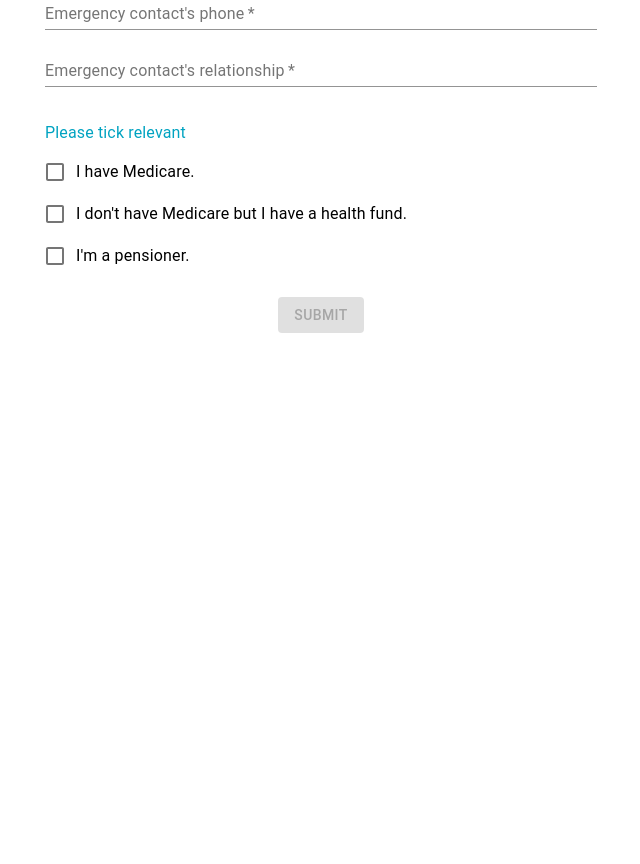
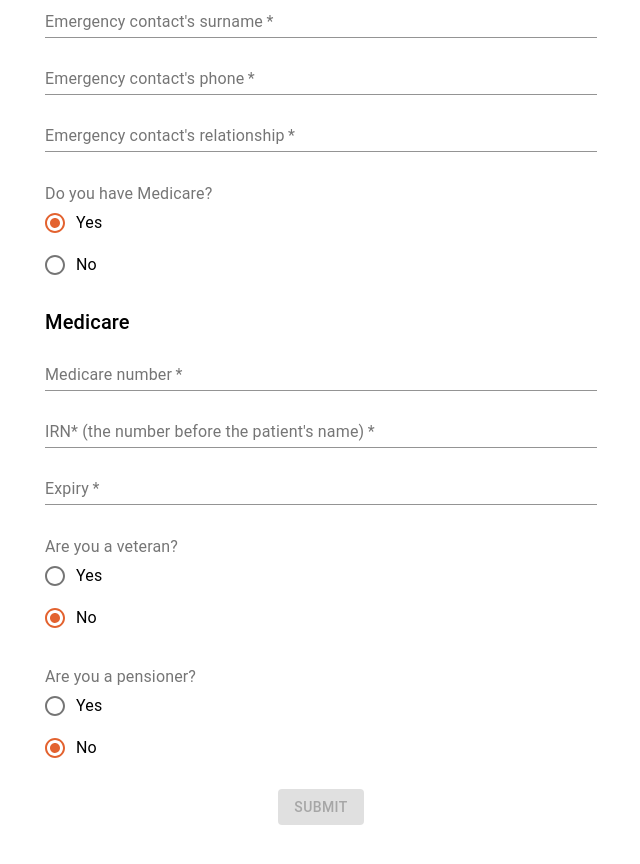
Before and after one commit to lindachenau/new-patient, a React (Create React App) app: page / in a window 1280 px wide. Shown: the part 980-1844 px from the top of the page, without its empty margins (319-959 px from the left). Before the commit the page ends 1353 px from the top, so only its background shows below. Built offline with nearby package versions, Linux system fonts and the light colour scheme; no server answers.

Commit message:
Added DVA

```diff
--- /dev/null
+++ b/src/components/DVA.js
@@ -0,0 +1,40 @@
+import React from 'react'
+import InputLabel from '@material-ui/core/InputLabel'
+import FormControl from '@material-ui/core/FormControl'
+import Container from '@material-ui/core/Container'
+import Typography from '@material-ui/core/Typography'
+import TextField from '@material-ui/core/TextField'
+import Select from '@material-ui/core/Select'
+import { dVACodes } from "../utils/bp-codes"
+
+export default function DVA({dVACode, setDVACode, dVANo, setDVANo}) {
+
+  return (
+    <Container maxWidth='sm' disableGutters style={{marginTop: 20, marginBottom: 20}}>
+      <Typography variant='h6'>DVA</Typography>
+      <FormControl fullWidth>
+        <InputLabel htmlFor="DVA-card-type">DVA card type*</InputLabel>
+        <Select
+          native
+          value={dVACode}
+          onChange={event => setDVACode(event.target.value)}
+          inputProps={{
+            name: 'DVA-code',
+            id: 'DVA-code',
+          }}
+        >
+          {dVACodes.map((item, index) => <option key={index} value={item.code}>{item.label}</option>)}
+        </Select>
+      </FormControl>
+      <TextField
+        required
+        margin="dense"
+        label="Card number"
+        type="text"
+        fullWidth
+        value={dVANo}
+        onChange={(event) => setDVANo(event.target.value.trim())}
+      />
+    </Container>
+  )
+}
--- a/src/components/NewPatientForm.js
+++ b/src/components/NewPatientForm.js
@@ -5,11 +5,15 @@ import Button from '@material-ui/core/Button'
 import Typography from '@material-ui/core/Typography'
 import FormGroup from '@material-ui/core/FormGroup'
 import FormControlLabel from '@material-ui/core/FormControlLabel'
-import Checkbox from '@material-ui/core/Checkbox'
-import { addPatientToBP, getPatientFromBP, setEmergencyContact, updateHealthFund } from '../utils/booking-api'
+import Radio from '@material-ui/core/Radio'
+import RadioGroup from '@material-ui/core/RadioGroup'
+import FormControl from '@material-ui/core/FormControl'
+import FormLabel from '@material-ui/core/FormLabel'
+import { addPatientToBP, getPatientFromBP, setEmergencyContact, updateHealthFund, updateDVA } from '../utils/booking-api'
 import Profile from './Profile'
 import PatientContact from './PatientContact'
 import Medicare from './Medicare'
+import DVA from './DVA'
 import Pension from './Pension'
 import HealthFund from './HealthFund'
 import moment from 'moment'
@@ -52,17 +56,21 @@ function NewPatientForm({}) {
   const [pensionCode, setPensionCode] = useState(0)
   const [pensionNo, setPensionNo] = useState('')
   const [pensionExpiry, setPensionExpiry] = useState(null)
+  const [dVACode, setDVACode] = useState(0)
+  const [dVANo, setDVANo] = useState('')
   const [healthFundNo, setHealthFundNo] = useState('')
   const [healthFundName, setHealthFundName] = useState('')
   const [healthFundExpiry, setHealthFundExpiry] = useState(null)
-  const [withMedicare, setWithMedicare] = useState(false)
-  const [withPension, setWithPension] = useState(false)
-  const [withHealthFund, setWithHealthFund] = useState(false)
+  const [medicare, setMedicare] = useState("Y")
+  const [veteran, setVeteran] = useState("N")
+  const [pension, setPension] = useState("N")
+  const [healthFund, setHealthFund] = useState("N")
   const profileComplete = firstName && lastName && dOB && gender > 0
   const contactComplete = address && mobile && emergencyContactFirstname && emergencyContactSurname && setEmergencyContactPhone && emergencyContactRelationship
-  const medicareComplete = !withMedicare || (medicareNo && iRN && expiry)
-  const pensionComplete = !withPension || (pensionCode > 0 && pensionNo && pensionExpiry)
-  const healthFundComplete = !withHealthFund || (healthFundName && healthFundNo && healthFundExpiry)
+  const medicareComplete = medicare === "N" || (medicareNo && iRN && expiry)
+  const pensionComplete = pension === "N" || (pensionCode > 0 && pensionNo && pensionExpiry)
+  const dVAComplete = veteran === "N" || (dVACode > 0 && dVANo)
+  const healthFundComplete = healthFund === "N" || (healthFundName && healthFundNo && healthFundExpiry)
 
   const parseAddress = (address) => {
     const comma = address.indexOf(',')
@@ -120,12 +128,25 @@ function NewPatientForm({}) {
     if (patientID > 0) {
       alert("Your registration has completed successfully.")
       setEmergencyContact(patientID, emergencyContactFirstname, emergencyContactSurname, emergencyContactPhone, emergencyContactRelationship)
-      if (withHealthFund) {
+      if (veteran === "Y") {
+        updateDVA(patientID, dVACode, dVANo)
+      }
+      if (healthFund === "Y") {
         const healthFundExpiryBP = moment(healthFundExpiry).format("YYYY-MM-DD")
         updateHealthFund(patientID, healthFundNo, healthFundName, healthFundExpiryBP)
       }
     } else {
       alert("Something went wrong. Please contact the practice.")
+    }
+  }
+
+  const handleMedicare = (event) => {
+    setMedicare(event.target.value)
+    if (event.target.value === 'N') {
+      setVeteran('N')
+      setPension('N')
+    } else {
+      setHealthFund('N')
     }
   }
 
@@ -170,26 +191,16 @@ function NewPatientForm({}) {
         setEmergencyContactRelationship={setEmergencyContactRelationship}
       />
       <Container maxWidth='sm' disableGutters style={{marginTop: 30}}>
-        <Typography gutterBottom variant="body1" color='primary'>
-          Please tick relevant
-        </Typography>
-        <FormGroup>
-          <FormControlLabel
-            control={<Checkbox checked={withMedicare} onChange={() => setWithMedicare(!withMedicare)} color='primary' />}
-            label="I have Medicare."
-          />
-          <FormControlLabel
-            control={<Checkbox checked={withHealthFund} onChange={() => setWithHealthFund(!withHealthFund)} color='primary' />}
-            label="I don't have Medicare but I have a health fund."
-          />
-          <FormControlLabel
-            control={<Checkbox checked={withPension} onChange={() => setWithPension(!withPension)} color='primary' />}
-            label="I'm a pensioner."
-          />
-        </FormGroup>
+        <FormControl component="fieldset">
+          <FormLabel component="legend">Do you have Medicare?</FormLabel>
+          <RadioGroup aria-label="medicare" value={medicare} onChange={handleMedicare}>
+            <FormControlLabel value="Y" control={<Radio />} label="Yes" />
+            <FormControlLabel value="N" control={<Radio />} label="No" />
+          </RadioGroup>
+        </FormControl>
       </Container>
       {
-        withMedicare &&
+        medicare === 'Y' &&
         <Medicare
           medicareNo={medicareNo}
           setMedicareNo={setMedicareNo}
@@ -200,7 +211,19 @@ function NewPatientForm({}) {
         />
       }
       {
-        withHealthFund &&
+        medicare === 'N' &&
+        <Container maxWidth='sm' disableGutters style={{marginTop: 30}}>
+          <FormControl component="fieldset">
+            <FormLabel component="legend">Do you have a health fund?</FormLabel>
+            <RadioGroup aria-label="health fund" value={healthFund} onChange={(event) => setHealthFund(event.target.value)}>
+              <FormControlLabel value="Y" control={<Radio />} label="Yes" />
+              <FormControlLabel value="N" control={<Radio />} label="No" />
+            </RadioGroup>
+          </FormControl>
+        </Container>
+      }
+      {
+        healthFund === 'Y' &&
         <HealthFund
           healthFundNo={healthFundNo}
           setHealthFundNo={setHealthFundNo}
@@ -211,7 +234,40 @@ function NewPatientForm({}) {
         />
       }
       {
-        withPension &&
+        medicare === 'Y' &&
+        <Container maxWidth='sm' disableGutters style={{marginTop: 30}}>
+          <FormControl component="fieldset">
+            <FormLabel component="legend">Are you a veteran?</FormLabel>
+            <RadioGroup aria-label="veteran" value={veteran} onChange={(event) => setVeteran(event.target.value)}>
+              <FormControlLabel value="Y" control={<Radio />} label="Yes" />
+              <FormControlLabel value="N" control={<Radio />} label="No" />
+            </RadioGroup>
+          </FormControl>
+        </Container>
+      }
+      {
+        veteran === 'Y' &&
+        <DVA
+          dVACode={dVACode}
+          setDVACode={setDVACode}
+          dVANo={dVANo}
+          setDVANo={setDVANo}
+        />
+      }
+      {
+        medicare === 'Y' && veteran === 'N' &&
+        <Container maxWidth='sm' disableGutters style={{marginTop: 30}}>
+          <FormControl component="fieldset">
+            <FormLabel component="legend">Are you a pensioner?</FormLabel>
+            <RadioGroup aria-label="pension" value={pension} onChange={(event) => setPension(event.target.value)}>
+              <FormControlLabel value="Y" control={<Radio />} label="Yes" />
+              <FormControlLabel value="N" control={<Radio />} label="No" />
+            </RadioGroup>
+          </FormControl>
+        </Container>
+      }
+      {
+        pension === 'Y' &&
         <Pension
           pensionCode={pensionCode}
           setPensionCode={setPensionCode}
@@ -226,7 +282,7 @@ function NewPatientForm({}) {
           variant="contained"
           color="primary"
           onClick={handleSubmit}
-          disabled={!(profileComplete && contactComplete && medicareComplete && pensionComplete && healthFundComplete)} >
+          disabled={!(profileComplete && contactComplete && medicareComplete && dVAComplete && pensionComplete && healthFundComplete)} >
           Submit
         </Button>
       </div>
--- a/src/components/Profile.js
+++ b/src/components/Profile.js
@@ -17,6 +17,7 @@ export default function Profile({title, setTitle, firstName, setFirstName, lastN
   return (
     <Container maxWidth='sm' disableGutters style={{marginTop: 20, marginBottom: 20}}>
       <Typography variant='h6'>Patient profile</Typography>
+      <Typography variant='body2' gutterBottom>Bulk-billing requires patient's name matches with the name on your Medicare card or health fund card. Please enter the name as shown on your Medicare Card, health fund card or passport.</Typography>
       <FormControl fullWidth>
         <InputLabel htmlFor="title-native-simple">Title</InputLabel>
         <Select
@@ -34,7 +35,7 @@ export default function Profile({title, setTitle, firstName, setFirstName, lastN
       <TextField
         required
         margin="dense"
-        label="First name on the Medicare card"
+        label="First name"
         type="text"
         fullWidth
         value={firstName}
@@ -43,7 +44,7 @@ export default function Profile({title, setTitle, firstName, setFirstName, lastN
       <TextField
         required
         margin="dense"
-        label="Last name on the Medicare card"
+        label="Last name"
         type="text"
         fullWidth
         value={lastName}
--- a/src/utils/booking-api.js
+++ b/src/utils/booking-api.js
@@ -7,6 +7,7 @@ const addMessageURL = `${process.env.REACT_APP_ASPIRE_BP_SERVER}/add-message`
 const getNumVisitsURL = `${process.env.REACT_APP_ASPIRE_BP_SERVER}/get-numvisits`
 const setEmergencyContactURL = `${process.env.REACT_APP_ASPIRE_BP_SERVER}/set-emergency-contact`
 const updateHealthFundURL = `${process.env.REACT_APP_ASPIRE_BP_SERVER}/update-healthfund`
+const updateDVAURL = `${process.env.REACT_APP_ASPIRE_BP_SERVER}/update-DVA`
 
 const addMessageToBP = async (userID, subject, message, patID) => {
   try {
@@ -158,3 +159,21 @@ export const updateHealthFund = async (patientID, healthFundNo, healthFundName,
     console.error('BP_UpdateHealthFund error', err)
   }
 }
+
+export const updateDVA = async (patientID, dVACode, dVANo) => {
+  try {
+    const config = {
+      method: 'post',
+      headers: {"Content-Type": "application/json"},
+      url: updateDVAURL,
+      data: {
+        patientID,
+        dVACode,
+        dVANo
+      }
+    }
+    await axios(config)
+  } catch(err) {
+    console.error('BP_UpdatePatientDVA error', err)
+  }
+}
--- a/src/utils/bp-codes.js
+++ b/src/utils/bp-codes.js
@@ -46,6 +46,29 @@ export const patientSexCodes = [
   }
 ]
 
+export const dVACodes = [
+  {
+    label: " ",
+    code: 0
+  },
+  {
+    label: "Gold",
+    code: 1
+  },
+  {
+    label: "White",
+    code: 2
+  },
+  {
+    label: "Lilac ",
+    code: 3
+  },
+  {
+    label: "Orange ",
+    code: 4
+  }
+]
+
 export const pensionCodes = [
   {
     label: " ",
```
Also changed, not shown: src/components/HealthFund.js (indentation only), src/components/Pension.js (indentation only).
